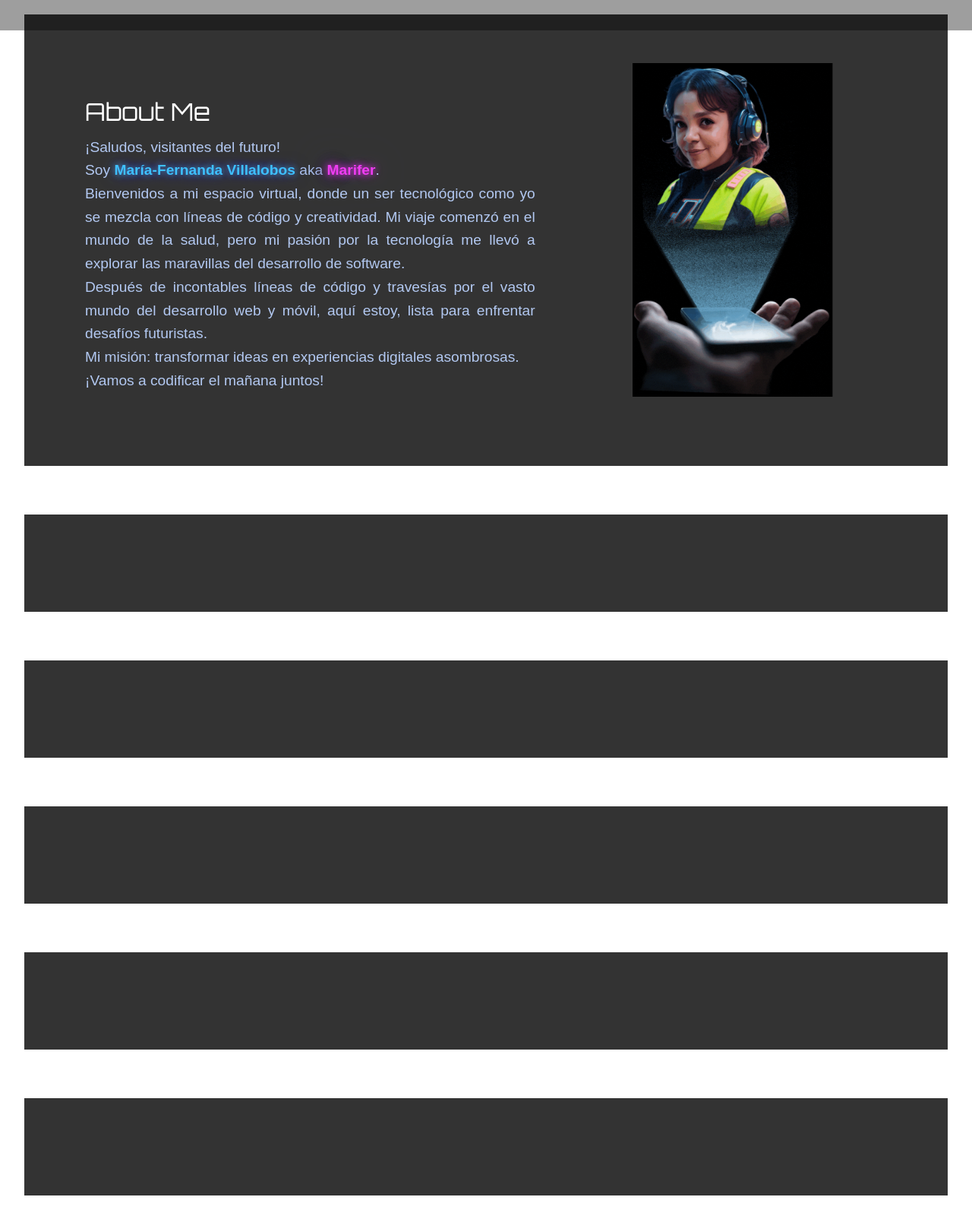
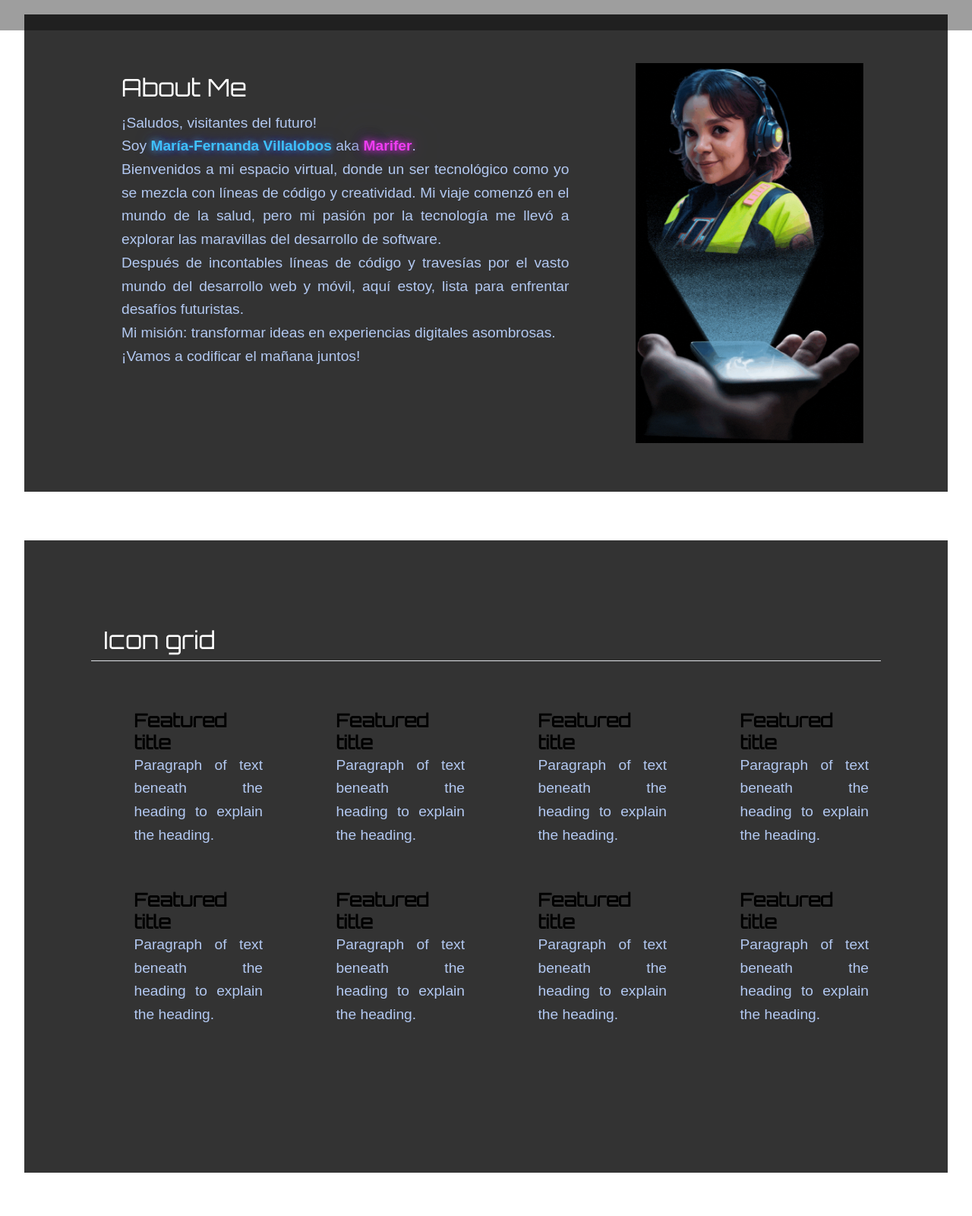
Before and after one commit to MariferVL/MariferVL.github.io, a website: page public/index.html in a window 1280 px wide. Shown: the part 760-2360 px from the top of the page at 76% size. Drawn offline with nearby package versions, Linux system fonts and the light colour scheme; grey boxes are pictures that could not be loaded.

Commit message:
add life and feautures sections squeleton

```diff
--- a/public/index.html
+++ b/public/index.html
@@ -54,7 +54,28 @@
     <div class="progress-bar-container">
       <div class="progress-bar" id="scroll-progress"></div>
     </div>
-
+    <div class="language-switch">
+      <div class="toggle-container">
+        <span class="language-label">Esp</span>
+        <label class="bb8-toggle">
+          <input id="language-toggle" class="bb8-toggle__checkbox" type="checkbox">
+          <div class="bb8-toggle__container">
+            <div class="bb8">
+              <div class="bb8__head-container">
+                <div class="bb8__antenna"></div>
+                <div class="bb8__antenna"></div>
+                <div class="bb8__head"></div>
+              </div>
+              <div class="bb8__body"></div>
+            </div>
+            <div class="artificial__hidden">
+              <div class="bb8__shadow"></div>
+            </div>
+          </div>
+        </label>
+        <span class="language-label">Eng</span>
+      </div>
+    </div>
     <nav id="mainNavigation" class="navbar navbar-expand-lg navbar-dark bg-dark" aria-label="Offcanvas navbar large"
       role="navigation">
       <div class="container-fluid hover-container">
@@ -84,15 +105,6 @@
               <li class="nav-item hover-container">
                 <a class="nav-link active" data-translate="homeNav" aria-current="page" href="#home">Home</a>
               </li>
-              <li class="nav-item hover-container">
-                <a class="nav-link" href="#life">Life</a>
-              </li>
-              <li class="nav-item hover-container">
-                <a class="nav-link" href="#contact">Contact</a>
-              </li>
-              <li class="nav-item hover-container">
-                <a class="nav-link" href="#blog">Blog</a>
-              </li>
               <li class="nav-item dropdown">
                 <a class="nav-link dropdown-toggle" href="#about" role="button" data-bs-toggle="dropdown"
                   aria-expanded="false">
@@ -100,6 +112,7 @@
                 </a>
                 <ul class="dropdown-menu">
                   <li class="hover-container"><a class="dropdown-item" href="#about">About Me</a></li>
+                  <li class="hover-container"><a class="dropdown-item" href="#tech">Tech Stack</a></li>
                   <li class="hover-container"><a class="dropdown-item" href="#projects">Projects</a></li>
                   <li class="hover-container"><a class="dropdown-item" href="#storytelling">Story Telling</a></li>
                   <li>
@@ -109,31 +122,15 @@
                 </ul>
               </li>
               <li class="nav-item hover-container">
-                <div class="language-switch">
-                  <div class="toggle-container">
-                    <span class="language-label">Esp</span>
-                    <label class="bb8-toggle">
-                      <input id="language-toggle" class="bb8-toggle__checkbox" type="checkbox">
-                      <div class="bb8-toggle__container">
-                        <div class="bb8">
-                          <div class="bb8__head-container">
-                            <div class="bb8__antenna"></div>
-                            <div class="bb8__antenna"></div>
-                            <div class="bb8__head"></div>
-                          </div>
-                          <div class="bb8__body"></div>
-                        </div>
-                        <div class="artificial__hidden">
-                          <div class="bb8__shadow"></div>
-                        </div>
-                      </div>
-                    </label>
-                    <span class="language-label">Eng</span>
-                  </div>
-                </div>
+                <a class="nav-link" href="#life">Life</a>
               </li>
+              <!-- <li class="nav-item hover-container">
+                <a class="nav-link" href="#contact">Contact</a>
+              </li>
+              <li class="nav-item hover-container">
+                <a class="nav-link" href="#blog">Blog</a>
+              </li> -->
             </ul>
-
             <!-- <form class="d-flex mt-3 mt-lg-0" role="search">
               <input class="form-control me-2" type="search" placeholder="Search" aria-label="Search">
               <button class="btn btn-outline-success" type="submit">Search</button>
@@ -156,28 +153,32 @@
     </section>
     <section id="about">
       <div class="row featurette">
-        <div class="col-md-7">
+        <div class="col-md-8">
+          <article class="art-left">
             <h2 class="featurette-heading fw-normal lh-1">About Me</h2>
             <p>
               ¡Saludos, visitantes del futuro!<br>
               Soy <span class="fluorescent-blue">María-Fernanda Villalobos</span> aka <span
                 class="fluorescent-pink">Marifer</span>.<br>
               Bienvenidos a mi espacio virtual, donde un ser tecnológico como yo se mezcla con líneas de código y
-            creatividad. Mi viaje comenzó en el mundo de la salud, pero mi pasión por la tecnología me llevó a explorar
+              creatividad. Mi viaje comenzó en el mundo de la salud, pero mi pasión por la tecnología me llevó a
+              explorar
               las maravillas del desarrollo de software.<br>
 
               Después de incontables líneas de código y travesías por el vasto mundo del desarrollo web y móvil, aquí
-            estoy, lista para enfrentar desafíos futuristas.<br> Mi misión: transformar ideas en experiencias digitales
+              estoy, lista para enfrentar desafíos futuristas.<br> Mi misión: transformar ideas en experiencias
+              digitales
               asombrosas.<br>
 
               ¡Vamos a codificar el mañana juntos!
 
               <!-- ¡Hola! Soy <span class="highlight">María-Fernanda</span> -->
             </p>
+          </article>
         </div>
-        <div class="col-md-5">
-          <svg class="bd-placeholder-img bd-placeholder-img-lg featurette-image img-fluid mx-auto" width="500"
-            height="500" xmlns="http://www.w3.org/2000/svg" role="img" aria-label="Placeholder: 500x500"
+        <div class="col-md-4">
+          <svg class="bd-placeholder-img bd-placeholder-img-lg featurette-image img-fluid mx-auto" width="300"
+            height="500"  role="img" aria-label="Marifer"
             preserveAspectRatio="xMidYMid slice" focusable="false">
             <title>Marifer</title>
             <rect />
@@ -189,9 +190,69 @@
 
 
     </section>
-    <section id="life">
-      <!-- Contenido sobre tu vida y gustos -->
+    <section id="tech">
+      <div class="container px-4 py-5" id="icon-grid">
+        <h2 class="pb-2 border-bottom">Icon grid</h2>
 
+        <div class="row row-cols-1 row-cols-sm-2 row-cols-md-3 row-cols-lg-4 g-4 py-5">
+          <div class="col d-flex align-items-start">
+            <svg class="bi text-body-secondary flex-shrink-0 me-3" width="1.75em" height="1.75em"><use xlink:href="#bootstrap"/></svg>
+            <div>
+              <h3 class="fw-bold mb-0 fs-4 text-body-emphasis">Featured title</h3>
+              <p>Paragraph of text beneath the heading to explain the heading.</p>
+            </div>
+          </div>
+          <div class="col d-flex align-items-start">
+            <svg class="bi text-body-secondary flex-shrink-0 me-3" width="1.75em" height="1.75em"><use xlink:href="#cpu-fill"/></svg>
+            <div>
+              <h3 class="fw-bold mb-0 fs-4 text-body-emphasis">Featured title</h3>
+              <p>Paragraph of text beneath the heading to explain the heading.</p>
+            </div>
+          </div>
+          <div class="col d-flex align-items-start">
+            <svg class="bi text-body-secondary flex-shrink-0 me-3" width="1.75em" height="1.75em"><use xlink:href="#calendar3"/></svg>
+            <div>
+              <h3 class="fw-bold mb-0 fs-4 text-body-emphasis">Featured title</h3>
+              <p>Paragraph of text beneath the heading to explain the heading.</p>
+            </div>
+          </div>
+          <div class="col d-flex align-items-start">
+            <svg class="bi text-body-secondary flex-shrink-0 me-3" width="1.75em" height="1.75em"><use xlink:href="#home"/></svg>
+            <div>
+              <h3 class="fw-bold mb-0 fs-4 text-body-emphasis">Featured title</h3>
+              <p>Paragraph of text beneath the heading to explain the heading.</p>
+            </div>
+          </div>
+          <div class="col d-flex align-items-start">
+            <svg class="bi text-body-secondary flex-shrink-0 me-3" width="1.75em" height="1.75em"><use xlink:href="#speedometer2"/></svg>
+            <div>
+              <h3 class="fw-bold mb-0 fs-4 text-body-emphasis">Featured title</h3>
+              <p>Paragraph of text beneath the heading to explain the heading.</p>
+            </div>
+          </div>
+          <div class="col d-flex align-items-start">
+            <svg class="bi text-body-secondary flex-shrink-0 me-3" width="1.75em" height="1.75em"><use xlink:href="#toggles2"/></svg>
+            <div>
+              <h3 class="fw-bold mb-0 fs-4 text-body-emphasis">Featured title</h3>
+              <p>Paragraph of text beneath the heading to explain the heading.</p>
+            </div>
+          </div>
+          <div class="col d-flex align-items-start">
+            <svg class="bi text-body-secondary flex-shrink-0 me-3" width="1.75em" height="1.75em"><use xlink:href="#geo-fill"/></svg>
+            <div>
+              <h3 class="fw-bold mb-0 fs-4 text-body-emphasis">Featured title</h3>
+              <p>Paragraph of text beneath the heading to explain the heading.</p>
+            </div>
+          </div>
+          <div class="col d-flex align-items-start">
+            <svg class="bi text-body-secondary flex-shrink-0 me-3" width="1.75em" height="1.75em"><use xlink:href="#tools"/></svg>
+            <div>
+              <h3 class="fw-bold mb-0 fs-4 text-body-emphasis">Featured title</h3>
+              <p>Paragraph of text beneath the heading to explain the heading.</p>
+            </div>
+          </div>
+        </div>
+      </div>
     </section>
     <section id="projects">
       <!-- Tus proyectos en frontend, Python y UX Design -->
@@ -205,14 +266,35 @@
       <!-- Enlaces a tu CV en inglés y español -->
 
     </section>
-    <section id="contact">
-      <!-- Información de contacto -->
+    <section id="life">
+      <div class="container col-xxl-8 px-4 py-5">
+        <div class="row flex-lg-row-reverse align-items-center g-5 py-5">
+          <div class="col-10 col-sm-8 col-lg-6">
+            <img src="bootstrap-themes.png" class="d-block mx-lg-auto img-fluid" alt="Bootstrap Themes" width="700"
+              height="500" loading="lazy">
+          </div>
+          <div class="col-lg-6">
+            <article>
+              <h1 class="display-5 fw-bold text-body-emphasis lh-1 mb-3">Responsive left-aligned hero with image</h1>
+              <p class="lead">Quickly design and customize responsive mobile-first sites with Bootstrap, the world’s
+                most popular front-end open source toolkit, featuring Sass variables and mixins, responsive grid system,
+                extensive prebuilt components, and powerful JavaScript plugins.</p>
+
+              <div class="d-grid gap-2 d-md-flex justify-content-md-start">
+                <button type="button" class="btn btn-primary btn-lg px-4 me-md-2">Primary</button>
+                <button type="button" class="btn btn-outline-secondary btn-lg px-4">Default</button>
+              </div>
+            </article>
+          </div>
+        </div>
+      </div>
+    </section>
+    <!-- <section id="contact">
 
     </section>
     <section id="blog">
-      <!-- Blog -->
 
-    </section>
+    </section> -->
   </main>
 
   <div class="container">
--- a/public/styles.css
+++ b/public/styles.css
@@ -31,6 +31,17 @@ body {
   z-index: -1;
 }
 
+h1,
+h2,
+h3,
+h4,
+h5,
+h6 {
+  font-family: 'Orbitron', sans-serif;
+  color: white;
+  margin-bottom: 1rem;
+  padding: 0 1rem;
+}
 
 a,
 button,
@@ -115,7 +126,6 @@ header {
 
 /* Languages */
 
-/* Estilos para el switch de idioma */
 .language-switch {
   position: absolute;
   top: 20px;
@@ -123,7 +133,6 @@ header {
   z-index: 1000;
 }
 
-/* Contenedor del toggle */
 .toggle-container {
   display: flex;
   align-items: center;
@@ -131,7 +140,6 @@ header {
   color: white;
 }
 
-/* Alinear verticalmente las labels con el toggle */
 .language-label {
   margin: 0 5px;
   font-size: 14px;
@@ -708,6 +716,39 @@ header {
 
 /* Navbar */
 
+#checkbox {
+  display: none;
+}
+
+.toggle {
+  position: relative;
+  width: 40px;
+  height: 40px;
+  cursor: pointer;
+  display: flex;
+  flex-direction: column;
+  align-items: center;
+  justify-content: center;
+  gap: 10px;
+  transition-duration: .5s;
+}
+
+.bars {
+  width: 100%;
+  height: 4px;
+  background-color: rgb(176, 92, 255);
+  border-radius: 4px;
+}
+
+#bar2 {
+  transition-duration: .8s;
+}
+
+#bar1,
+#bar3 {
+  width: 70%;
+}
+
 #mainNavigation {
   padding: 2rem 1rem;
   position: fixed;
@@ -905,53 +946,14 @@ video {
   border: none;
 }
 
-#checkbox {
-  display: none;
-}
-
-.toggle {
-  position: relative;
-  width: 40px;
-  height: 40px;
-  cursor: pointer;
-  display: flex;
-  flex-direction: column;
-  align-items: center;
-  justify-content: center;
-  gap: 10px;
-  transition-duration: .5s;
-}
-
-.bars {
-  width: 100%;
-  height: 4px;
-  background-color: rgb(176, 92, 255);
-  border-radius: 4px;
-}
-
-#bar2 {
-  transition-duration: .8s;
-}
-
-#bar1,
-#bar3 {
-  width: 70%;
-}
 
 
 /* About Me */
 
-h1,
-h2,
-h3,
-h4,
-h5,
-h6 {
-  font-family: 'Orbitron', sans-serif;
-  color: white;
-  margin-bottom: 1rem;
-  padding: 0 1rem;
+.art-left {
+  padding: 1rem 3rem;
 }
+
 
 p {
   font-size: 1.2rem;
@@ -998,11 +1000,6 @@ footer a {
 /* Media queries */
 @media screen and (min-width: 768px) {
 
-
-  .toggle-container {
-    display: none;
-  }
-
   .bb8-toggle {
     font-size: var(--toggle-size);
   }
@@ -1010,6 +1007,7 @@ footer a {
   #checkbox {
     display: none;
   }
+
   .toggle {
     display: none;
   }
```
Lines whose indentation alone changed are shown as unchanged.
